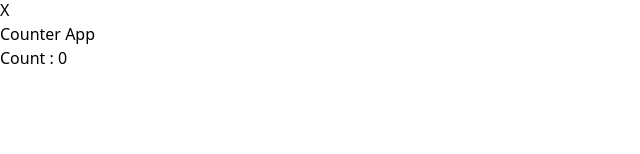
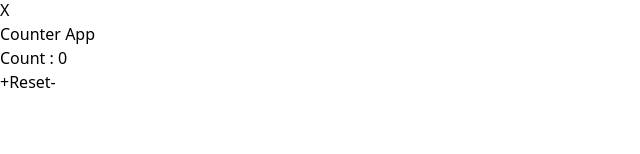
Before and after one commit to tonmoy3673/redux-todo, a React (Vite) app: page / in a window 1280 px wide. Shown: the part 146-300 px from the top of the page, without its empty margins (0-640 px from the left). Built offline with nearby package versions, Linux system fonts and the light colour scheme.

Commit message:
:tada: implement addCount

```diff
--- a/src/Component/Pages/Counter.jsx
+++ b/src/Component/Pages/Counter.jsx
@@ -1,8 +1,10 @@
-import { useSelector } from "react-redux";
+import { useDispatch, useSelector } from "react-redux";
+import { addCount } from "../Reducers/CounterSlice";
 
 const Counter = () => {
     const counter = useSelector(state=>state.counter);
-    console.log(counter);
+    const dispatch = useDispatch();
+    console.log(counter.count);
   return (
     <div>
       <h2 className="text-xl text-gray-600 font-semibold py-5 text-center">
@@ -10,6 +12,11 @@ const Counter = () => {
       </h2>
       <div className="text-center text-lg text-gray-500">
        Count : <span className="font-bold">{counter.count}</span>
+       <div className="flex items-center justify-center space-x-6 mt-4">
+        <button onClick={()=>dispatch(addCount(1))} className="text-2xl font-bold">+</button>
+        <button>Reset</button>
+        <button className="text-2xl font-bold">-</button>
+       </div>
       </div>
     </div>
   );
--- a/src/Component/Reducers/CounterSlice.js
+++ b/src/Component/Reducers/CounterSlice.js
@@ -10,9 +10,8 @@ export const CounterSlice = createSlice({
     reducers:{
         addCount : (state,action)=>{
             state.count+=action.payload;
+        },
 
-
-        }
     }
 
 });
```
